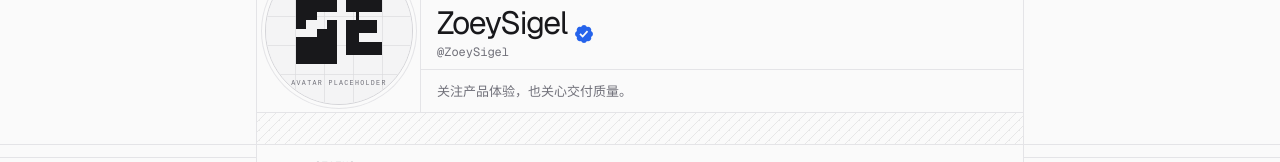
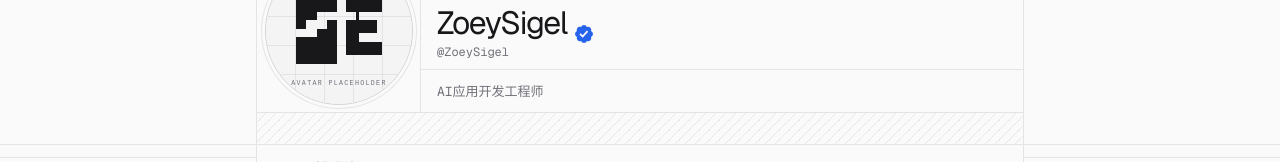
Before and after one commit to ZoeySigel/ZoeySigel.github.io, a Next.js app: page / in a window 1280 px wide. Shown: the part 362-524 px from the top of the page. Built offline with nearby package versions, Linux system fonts and the light colour scheme.

Commit message:
修改文字

```diff
--- a/src/content/profile.ts
+++ b/src/content/profile.ts
@@ -34,9 +34,9 @@
   location: "所在城市 · 待补充",
   availability: "正在整理个人项目与经历",
   flipSentences: [
-    "把复杂问题拆成清晰、可维护的系统。",
-    "关注产品体验，也关心交付质量。",
-    "正在寻找值得长期投入的技术问题。",
+    "全栈开发工程师",
+    "AI应用开发工程师",
+    "Agent开发工程师",
   ],
   bio: "这里将用两三句话说明你的技术方向、解决过的问题，以及希望与什么样的团队合作。当前内容为安全占位文案。",
   about: [
```
